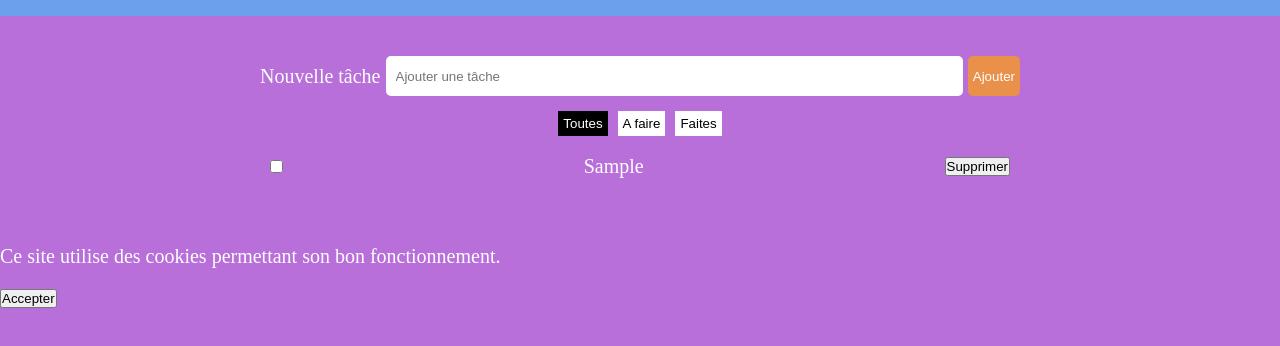
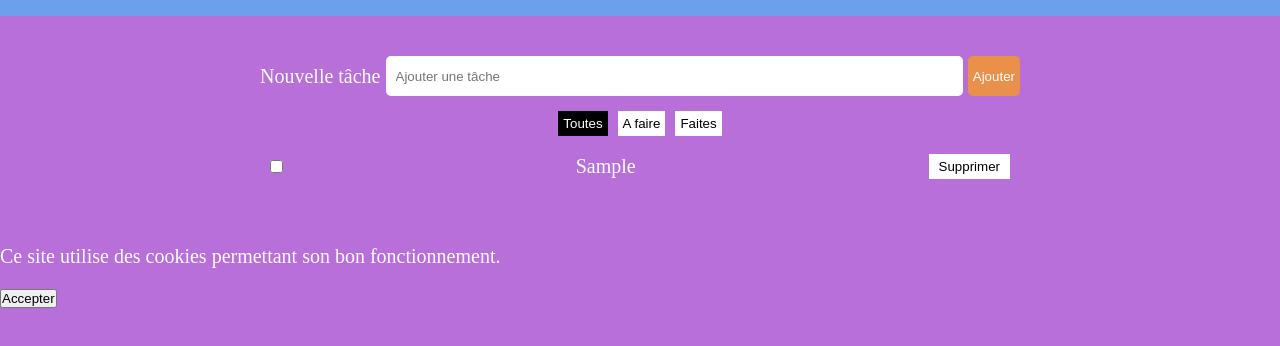
Before and after one commit to JustineSerra/Javascript, a plain HTML site: page Evaluation-JS/index.html in a window 1280 px wide. Both pictures are taken after typing "Sample" into the empty fields and a click on the button "Ajouter". Shown: the part 104-450 px from the top of the page. Drawn offline with Linux system fonts and the light colour scheme.

Commit message:
fichier en cours

```diff
--- a/Evaluation-JS/style.css
+++ b/Evaluation-JS/style.css
@@ -98,7 +98,17 @@ header {
     height:20px;
 }
 
+/*bouton supprimer*/
+
+.btn-delete {
+    background:white;
+    border:none;
+    color:black;
+    padding:5px 10px;
+    min-width:44px;
+}
 
 /*cookie*/
 
+
 /*responsive*/
```
